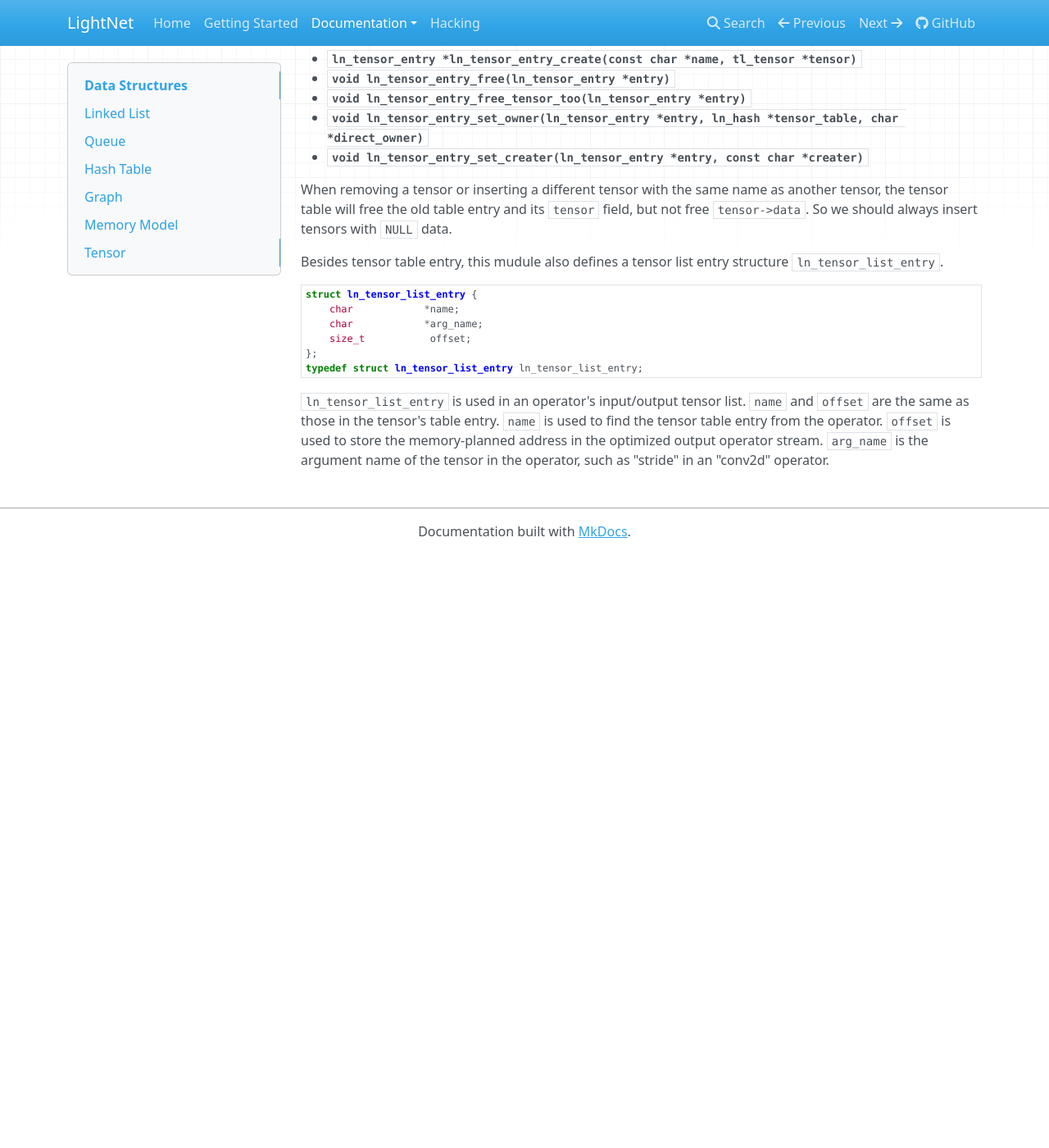
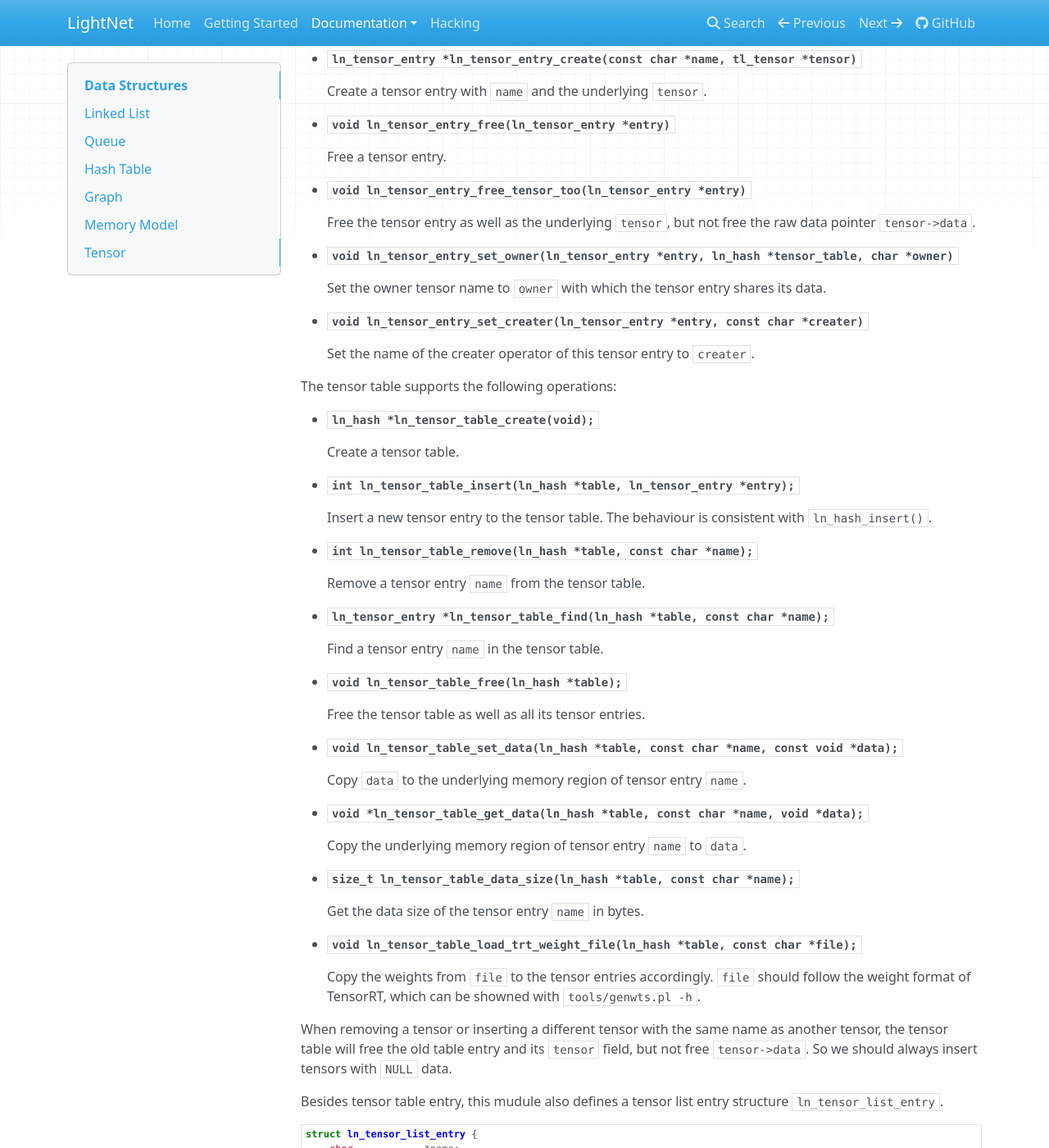
Before and after one commit to zhaozhixu/LightNet, an MkDocs documentation site: the page built from docs/Documentation/Data-Structures.md, in a window 1280 px wide and 1400 px high, scrolled down 10736 px. Shown: the whole window at 82% size. Built offline with MkDocs 1.6.1, drawn with Linux system fonts in a browser that asks for light colours; comment, search, counter and statistics services are not loaded; before the commit the page ends 11412 px from its top, so only the background shows below that; some of the changed text lies outside the part shown.

Commit message:
update doc for Data Structures

```diff
--- a/docs/Documentation/Data-Structures.md
+++ b/docs/Documentation/Data-Structures.md
@@ -252,8 +252,8 @@ the [HashMap](http://hg.openjdk.java.net/jdk7/jdk7/jdk/file/9b8c96f96a0f/src/sha
 - **`int ln_hash_insert(ln_hash *hash, const void *key, void *value)`**
 
     Insert a key-value pair to the hash table. Return 0 if the key already
-    exists and the old value is replaced by `value` (it will be freed if its
-    free function is provided when creating the table), else return 1.
+    exists and the old value will be replaced by `value` (it will be freed if
+    its free function is provided when creating the table), else return 1.
 
 - **`void *ln_hash_find(ln_hash *hash, const void *key)`**
 
@@ -561,10 +561,67 @@ case `isstatic` should be labeled as 1 to indicate that it's static. Finally,
 `ln_tensor_entry` supports the following operations:
 
 - **`ln_tensor_entry *ln_tensor_entry_create(const char *name, tl_tensor *tensor)`**
+
+    Create a tensor entry with `name` and the underlying `tensor`.
+
 - **`void ln_tensor_entry_free(ln_tensor_entry *entry)`**
+
+    Free a tensor entry.
+
 - **`void ln_tensor_entry_free_tensor_too(ln_tensor_entry *entry)`**
-- **`void ln_tensor_entry_set_owner(ln_tensor_entry *entry, ln_hash *tensor_table, char *direct_owner)`**
+
+    Free the tensor entry as well as the underlying `tensor`,
+    but not free the raw data pointer `tensor->data`.
+
+- **`void ln_tensor_entry_set_owner(ln_tensor_entry *entry, ln_hash *tensor_table, char *owner)`**
+
+    Set the owner tensor name to `owner` with which the tensor entry
+    shares its data.
+
 - **`void ln_tensor_entry_set_creater(ln_tensor_entry *entry, const char *creater)`**
+
+    Set the name of the creater operator of this tensor entry to `creater`.
+
+The tensor table supports the following operations:
+
+- **`ln_hash *ln_tensor_table_create(void);`**
+
+    Create a tensor table.
+
+- **`int ln_tensor_table_insert(ln_hash *table, ln_tensor_entry *entry);`**
+
+    Insert a new tensor entry to the tensor table. The behaviour is consistent
+    with `ln_hash_insert()`.
+
+- **`int ln_tensor_table_remove(ln_hash *table, const char *name);`**
+
+    Remove a tensor entry `name` from the tensor table.
+
+- **`ln_tensor_entry *ln_tensor_table_find(ln_hash *table, const char *name);`**
+
+    Find a tensor entry `name` in the tensor table.
+
+- **`void ln_tensor_table_free(ln_hash *table);`**
+
+    Free the tensor table as well as all its tensor entries.
+
+- **`void ln_tensor_table_set_data(ln_hash *table, const char *name, const void *data);`**
+
+    Copy `data` to the underlying memory region of tensor entry `name`.
+
+- **`void *ln_tensor_table_get_data(ln_hash *table, const char *name, void *data);`**
+
+    Copy the underlying memory region of tensor entry `name` to `data`.
+
+- **`size_t ln_tensor_table_data_size(ln_hash *table, const char *name);`**
+
+    Get the data size of the tensor entry `name` in bytes.
+
+- **`void ln_tensor_table_load_trt_weight_file(ln_hash *table, const char *file);`**
+
+    Copy the weights from `file` to the tensor entries accordingly. `file`
+    should follow the weight format of TensorRT, which can be showned with
+    `tools/genwts.pl -h`.
 
 When removing a tensor or inserting a different tensor with the same name
 as another tensor, the tensor table will free the old table entry and its
@@ -588,3 +645,17 @@ to find the tensor table entry from the operator. `offset` is used to store
 the memory-planned address in the optimized output operator stream. `arg_name`
 is the argument name of the tensor in the operator, such as "stride" in an
 "conv2d" operator.
+
+`ln_tensor_list_entry` and tensor list supports the following operations:
+
+- **`ln_tensor_list_entry *ln_tensor_list_entry_create(const char *arg_name, const char *name);`**
+- **`void ln_tensor_list_entry_free(ln_tensor_list_entry *entry);`**
+- **`ln_list *ln_tensor_list_append(ln_list *list, const char *arg_name, const char *name);`**
+- **`void ln_tensor_list_free(ln_list *list);`**
+- **`ln_list *ln_tensor_list_copy(ln_list *list);`**
+- **`char *ln_tensor_list_find_name(ln_list *list, const char *arg_name);`**
+- **`ln_tensor_list_entry *ln_tensor_list_find_by_arg_name(ln_list *list, const char *arg_name);`**
+- **`ln_tensor_list_entry *ln_tensor_list_find_by_name(ln_list *list, const char *name);`**
+- **`ln_tensor_entry *ln_tensor_list_find_entry(ln_list *list, ln_hash *tensor_table, const char *arg_name);`**
+- **`int ln_tensor_list_length(ln_list *list);`**
+- **`int ln_tensor_list_unique_arg_name(ln_list *list, char *buf, const char *prefix);`**
```
Also changed, not shown: 2 other files.
